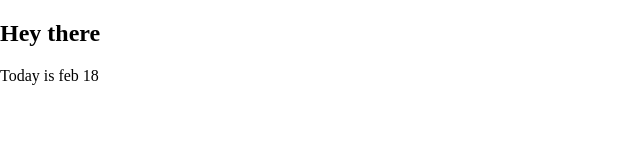
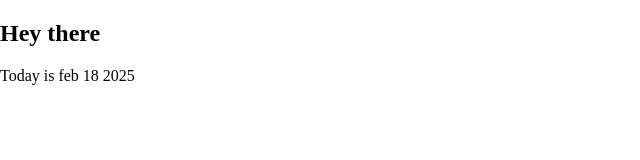
Before and after one commit to sbokowski/template-test, a plain HTML site: page index.html in a window 1280 px wide. Shown: the full height of the page, 0-640 px from the left. Drawn offline with Linux system fonts and the light colour scheme.

Commit message:
fourth commit

```diff
--- a/index.html
+++ b/index.html
@@ -22,7 +22,7 @@
   </head>
   <body>
     <h2>Hey there</h2>
-    <p>Today is feb 18</p>
+    <p>Today is feb 18 2025</p>
     <!--  Scripot  -->
     <script src="script.js"></script>
   </body>
```
